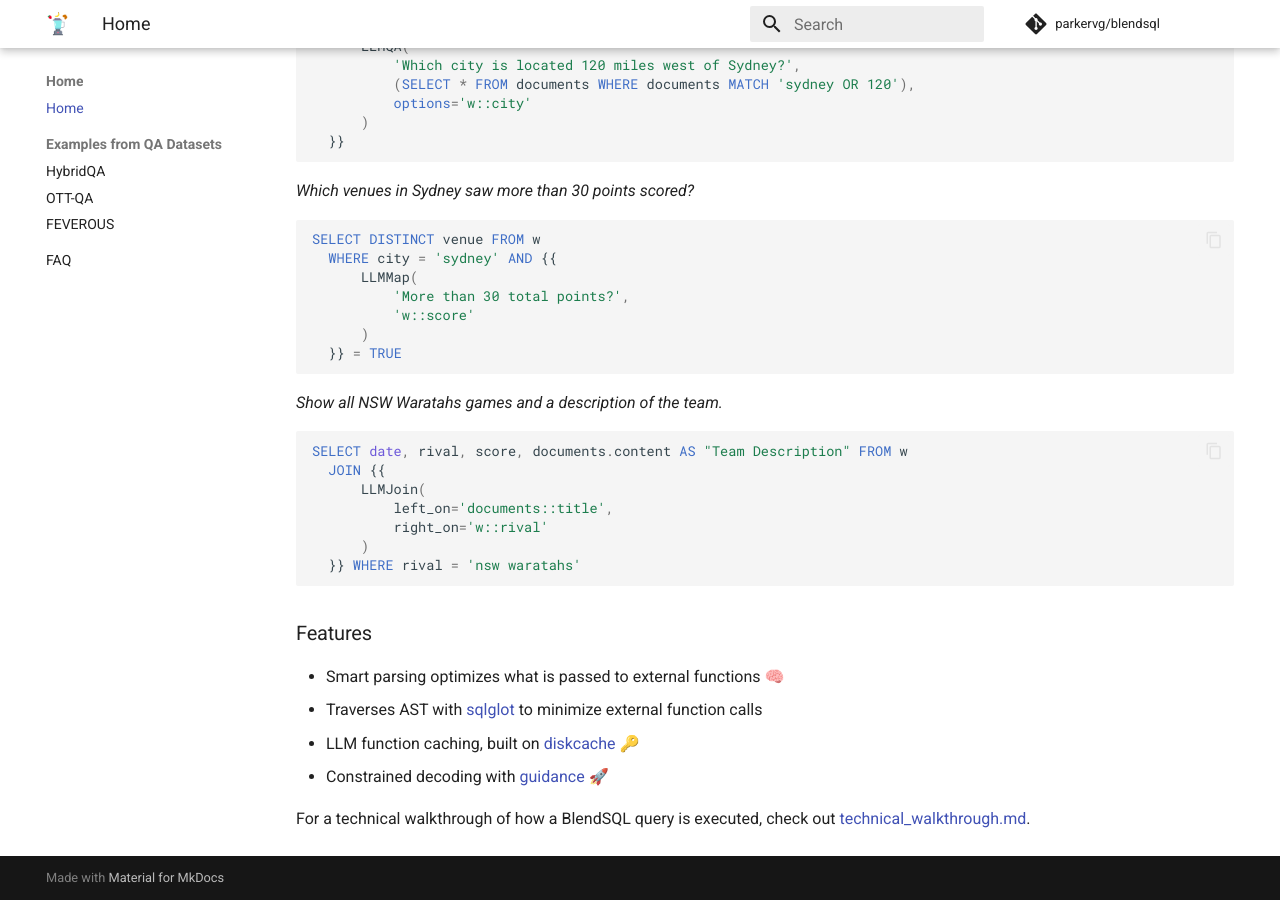
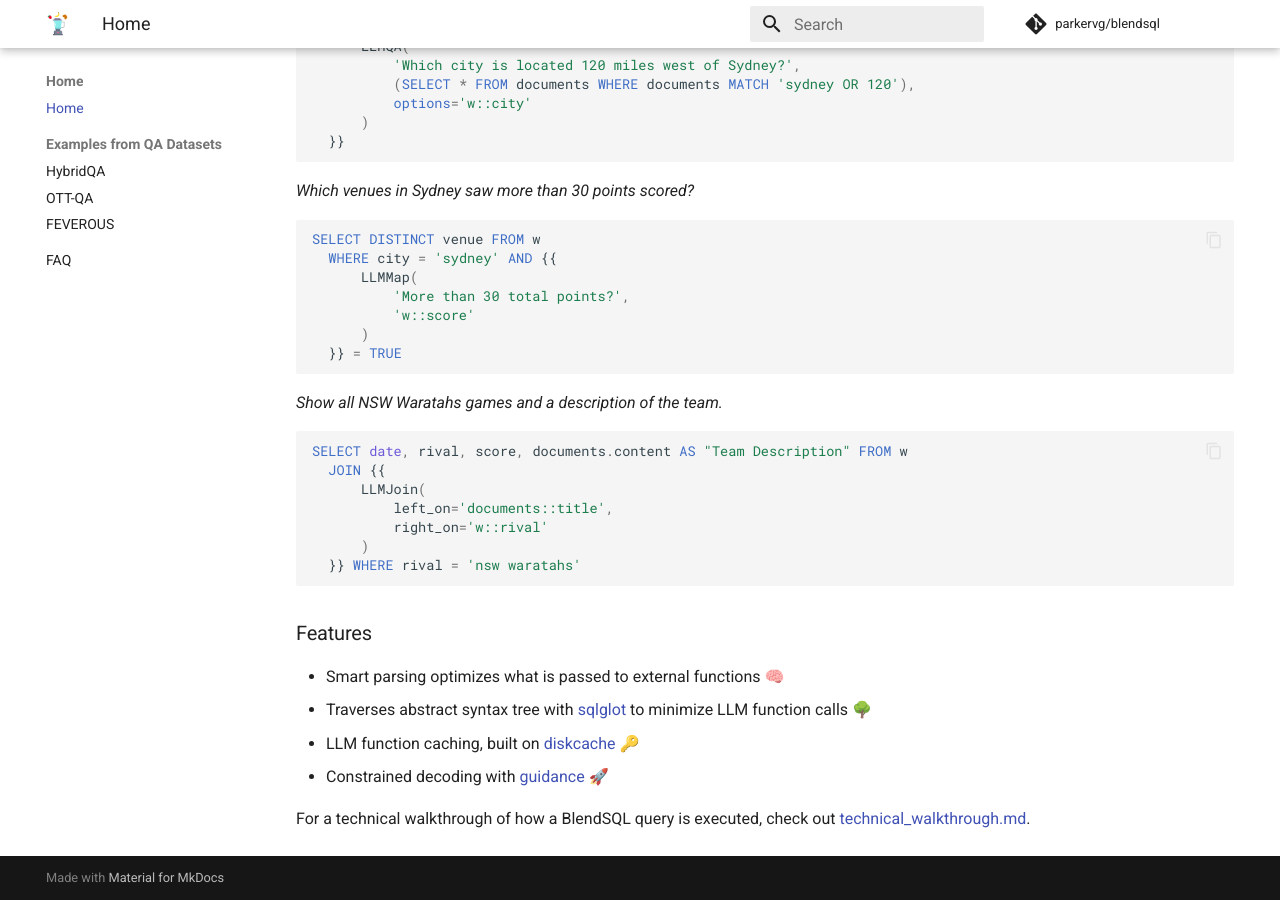
Before and after one commit to parkervg/blendsql, an MkDocs documentation site: the page built from docs/index.md, in a window 1280 px wide and 900 px high, scrolled down 1964 px. Built offline with MkDocs 1.6.1 and Material for MkDocs 9.7.7, drawn with Linux system fonts in a browser that asks for light colours; comment, search, counter and statistics services are not loaded.

Commit message:
AST -> abstract syntax tree

```diff
--- a/docs/index.md
+++ b/docs/index.md
@@ -90,7 +90,7 @@ SELECT date, rival, score, documents.content AS "Team Description" FROM w
 
 ### Features
 - Smart parsing optimizes what is passed to external functions 🧠
-  - Traverses AST with [sqlglot](https://github.com/tobymao/sqlglot) to minimize external function calls
+  - Traverses abstract syntax tree with [sqlglot](https://github.com/tobymao/sqlglot) to minimize LLM function calls 🌳
 - LLM function caching, built on [diskcache](https://grantjenks.com/docs/diskcache/) 🔑
 - Constrained decoding with [guidance](https://github.com/guidance-ai/guidance) 🚀
 
```
Also changed, not shown: README.md (+1 -1 lines).
